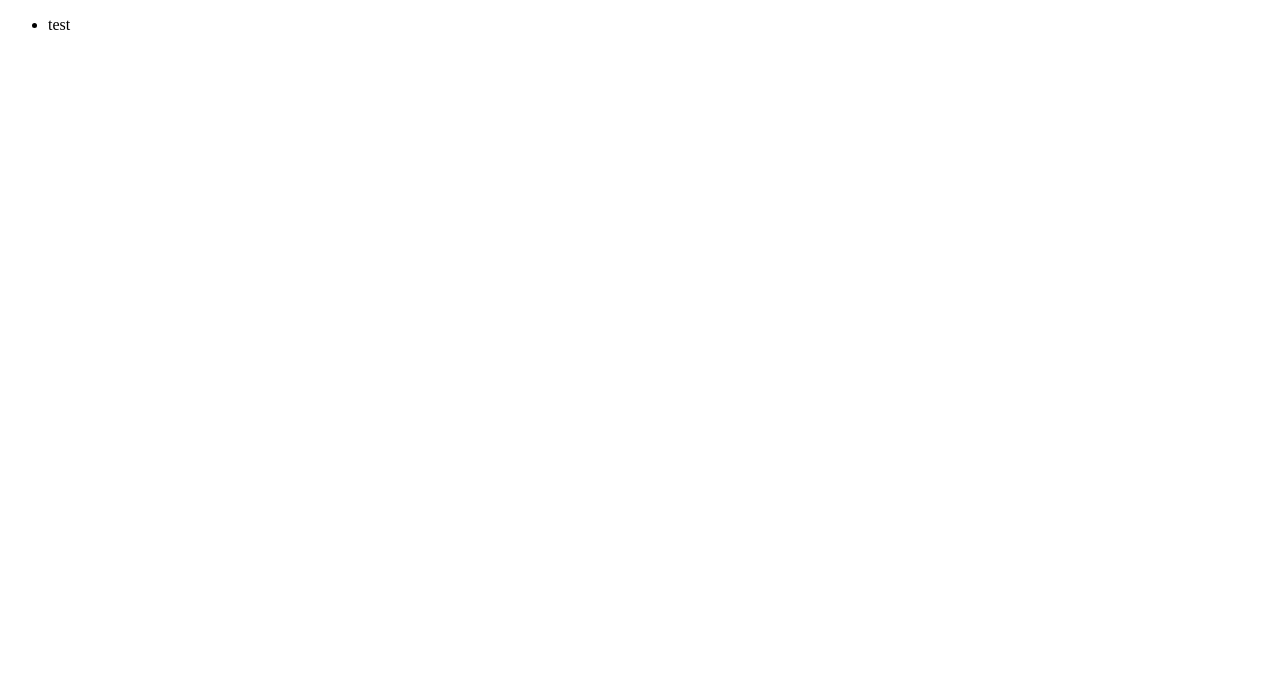
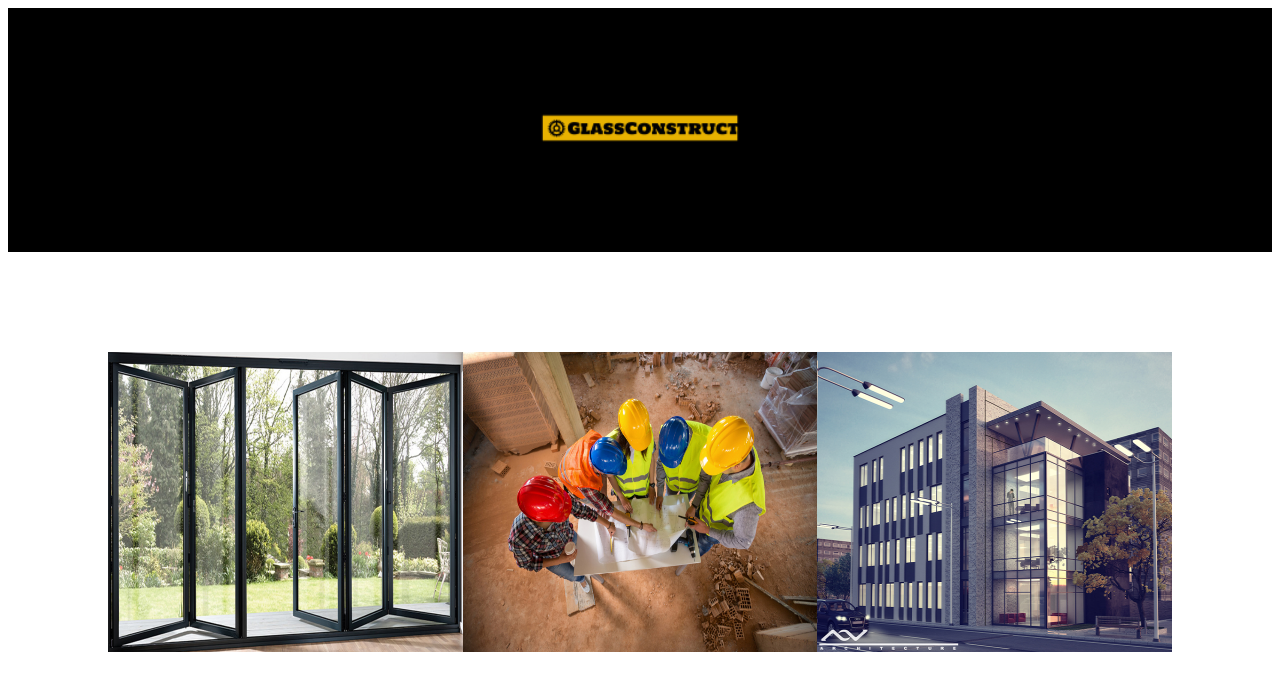
Before and after one commit to DanArgaseala/siteMarketing, a plain HTML site: page index.html in a window 1280 px wide. Drawn offline with Linux system fonts and the light colour scheme; files whose address does not match are found by name.

Commit message:
images with fade integrated

```diff
--- a/index.html
+++ b/index.html
@@ -1,14 +1,22 @@
 <!DOCTYPE html>
 <html>
 <head>
-  <link rel="stylesheet" type="text/css" src="D:\DevProjects\GlassConstruct1.1\resurse\style.css">
+  <link rel="stylesheet" type="text/css" href="D:\DevProjects\GlassConstruct1.1\resurse\style.css">
   <title>GlassCosntruct</title>
 
 </head>
 <body>
     <div class="Header" id="Header">
-      <ul>
-        <li>test</li>
-      </ul>
+        <img src='D:\DevProjects\GlassConstruct1.1\resurse\media\logo.png' id="logo" ">
     </div>
+  <div class="images">
+    <div class="image-container fade-1">
+      <img src="D:\DevProjects\GlassConstruct1.1\resurse\media\profilimg1.jpg">
+    </div>
+    <div class="image-container fade-2">
+      <img src="D:\DevProjects\GlassConstruct1.1\resurse\media\muncitori.jpg">
+    </div>
+    <div class="image-container fade-3">
+      <img src="D:\DevProjects\GlassConstruct1.1\resurse\media\proiecte realizate.jpg">
+  </div>
 </body>
--- a/resurse/style.css
+++ b/resurse/style.css
@@ -1,3 +1,86 @@
 body{
   text-align: center;
 }
+h2{
+  color:rgb(254, 201, 0);
+}
+.images{
+  margin-top: 100px;
+  display: flex;
+  justify-content: space-around;
+  margin:100px;
+}
+.Header{
+  background-color: black;
+}
+
+#logo{
+  width: 240px;
+  height:auto;
+}
+.image-container{
+  height:300px;
+  width:450px;
+  position: relative;
+
+}
+.image-container img{
+  width: 100%;
+  height: 100%;
+}
+
+.fade-1::after{
+  content:"Catalog produse si servicii";
+  color:white;
+  display: flex;
+  justify-content: center;
+  align-items: center;
+  background: black;
+  width: 100%;
+  height: 100%;
+  opacity: 0;
+  position: absolute;
+  top:0;
+  left: 0;
+  transition: opacity 0.5s ease;
+}
+.fade-1:hover::after{
+  opacity: 0.5;
+}
+.fade-2::after{
+   content: "Executie si proiectare";
+   color:white;
+   display:flex;
+   justify-content: center;
+   align-items: center;
+   background: black;
+   width: 100%;
+   height:100%;
+   position: absolute;
+   top:0;
+   left:0;
+   opacity:0;
+   transition:opacity 0.5s ease;
+
+ }
+ .fade-2:hover::after{
+   opacity: 0.5;
+ }
+ .fade-3::after{
+   content:"Proiecte realizate";
+   color:white;
+   display: flex;
+   justify-content: center;
+   align-items: center;
+   background: black;
+   width: 100%;
+   height: 100%;
+   position: absolute;
+   top:0;
+   left:0;
+   opacity: 0;
+   transition: opacity 0.5s ease;
+ }
+ .fade-3:hover::after{
+   opacity: 0.5;
+ }
```
Also changed, not shown: resurse/media/logo.png (added), resurse/media/muncitori.jpg (added), resurse/media/peretiCortinaimg1.jpg (added), resurse/media/profilimg1.jpg (added), resurse/media/proiecte realizate.jpg (added).
